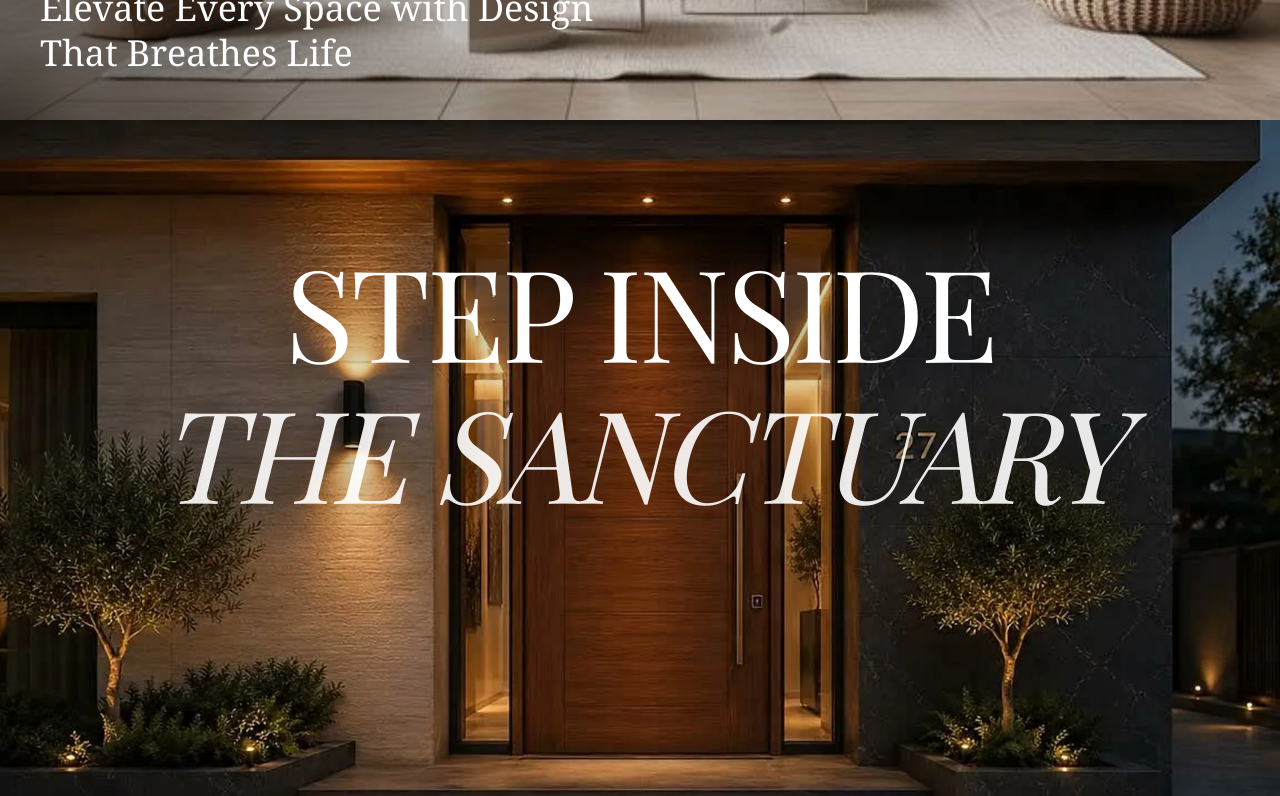
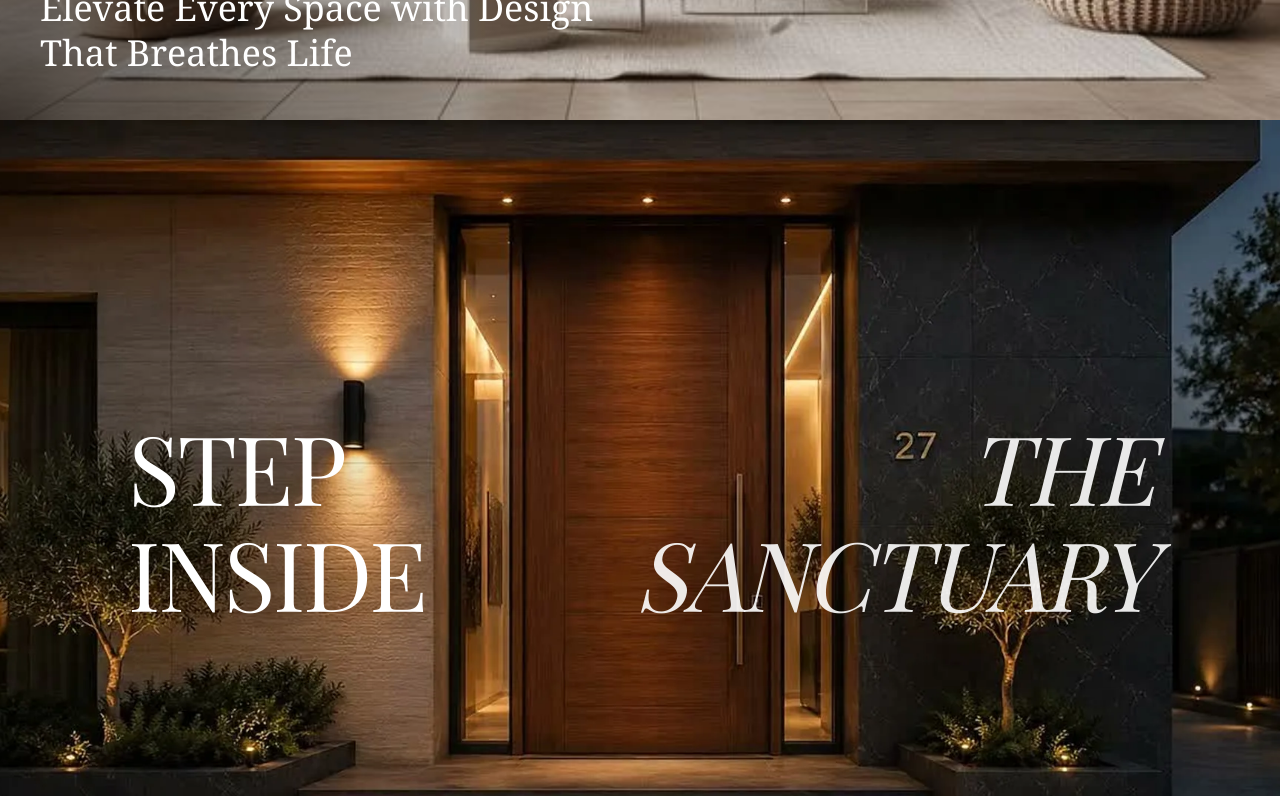
Before and after one commit to devbrat1902/ARSV-website, a Next.js app: page /interior in a window 1280 px wide. Shown: the part 680-1476 px from the top of the page. Built offline with nearby package versions, Linux system fonts and the light colour scheme.

Commit message:
Split intro text to perfectly frame the center door on the left and right

```diff
--- a/src/components/CinematicSequence.tsx
+++ b/src/components/CinematicSequence.tsx
@@ -192,11 +192,13 @@ export default function CinematicSequence() {
         {/* Intro Text Overlay */}
         <div
           ref={introTextRef}
-          className="absolute inset-0 z-10 flex items-start pt-[15vh] justify-center pointer-events-none px-6"
+          className="absolute inset-0 z-10 flex items-center justify-between pointer-events-none px-8 md:px-24 lg:px-32"
         >
-          <h1 className="font-serif text-5xl md:text-[8rem] font-light tracking-tight text-white drop-shadow-[0_10px_30px_rgba(0,0,0,0.8)] text-center leading-[1.1]">
-            STEP INSIDE<br />
-            <span className="italic font-light text-white/90">THE SANCTUARY</span>
+          <h1 className="font-serif text-4xl md:text-[6rem] font-light tracking-tight text-white drop-shadow-[0_10px_30px_rgba(0,0,0,0.8)] leading-[1.1] text-left">
+            STEP INSIDE
+          </h1>
+          <h1 className="font-serif text-4xl md:text-[6rem] italic font-light tracking-tight text-white/90 drop-shadow-[0_10px_30px_rgba(0,0,0,0.8)] leading-[1.1] text-right">
+            THE SANCTUARY
           </h1>
         </div>
 
```
